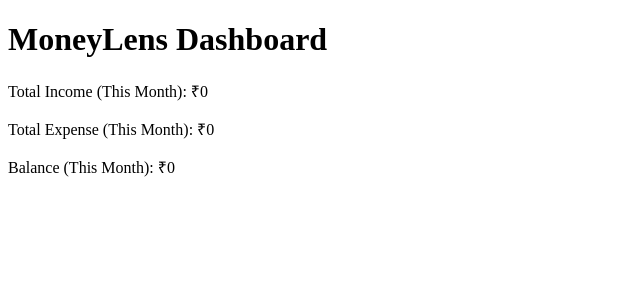
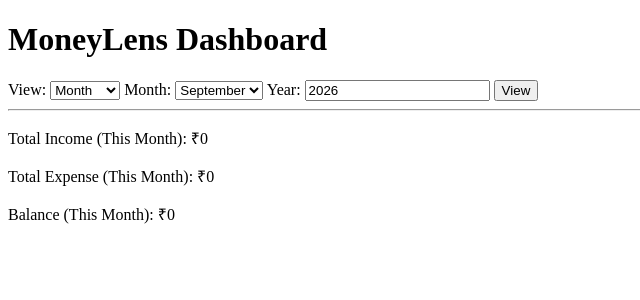
Before and after one commit to paulmeghna/MoneyLens, a Flask app: page /dashboard in a window 1280 px wide. Shown: the top 300 px of the page, without its empty margins (0-640 px from the left). Run offline with Flask 3, Linux system fonts and the light colour scheme; the visitor is signed in with stand-in values (Sample User, id 1); data that the repository does not hold is empty.

Commit message:
Improve dashboard period filtering

```diff
--- a/app.py
+++ b/app.py
@@ -125,35 +125,74 @@ def home():
 @app.route("/dashboard")
 @login_required
 def dashboard():
-    # Calculate total income for the current month and year.
-    total_income = db.session.query(
+    view = request.args.get("view", "month")
+    month = request.args.get("month", datetime.now().month, type=int)
+    year = request.args.get("year", datetime.now().year, type=int)
+
+    if view == "month" and (month < 1 or month > 12):
+        return "Month must be between 1 and 12."
+
+    if year < 2020:
+        return "Year must be 2020 or later."
+
+    # Start building the query for the logged-in user.
+    income_query = Transaction.query.filter(
+        Transaction.user_id == current_user.id,
+        Transaction.type == "income"
+    )
+
+    expense_query = Transaction.query.filter(
+        Transaction.user_id == current_user.id,
+        Transaction.type == "expense"
+    )
+
+    # Month view: filter by both selected month and selected year.
+    if view == "month":
+        income_query = income_query.filter(
+            extract("month", Transaction.date) == month,
+            extract("year", Transaction.date) == year
+        )
+
+        expense_query = expense_query.filter(
+            extract("month", Transaction.date) == month,
+            extract("year", Transaction.date) == year
+        )
+
+    # Year view: filter by selected year only.
+    elif view == "year":
+        income_query = income_query.filter(
+            extract("year", Transaction.date) == year
+        )
+
+        expense_query = expense_query.filter(
+            extract("year", Transaction.date) == year
+        )
+
+    # All Time view: no date filter is applied.
+    elif view == "all":
+        pass
+
+    else:
+        return "Invalid dashboard view."
+
+    total_income = income_query.with_entities(
         func.sum(Transaction.amount)
-    ).filter(
-        Transaction.user_id == current_user.id,
-        Transaction.type == "income",
-        extract("month", Transaction.date) == datetime.now().month,
-        extract("year", Transaction.date) == datetime.now().year
     ).scalar() or 0
 
-    # Calculate total expense for the current month and year.
-    total_expense = db.session.query(
+    total_expense = expense_query.with_entities(
         func.sum(Transaction.amount)
-    ).filter(
-        Transaction.user_id == current_user.id,
-        Transaction.type == "expense",
-        extract("month", Transaction.date) == datetime.now().month,
-        extract("year", Transaction.date) == datetime.now().year
     ).scalar() or 0
 
-    # Calculate the current month's balance.
     balance = total_income - total_expense
 
-    # Display the dashboard using the HTML template.
     return render_template(
         "dashboard.html",
         total_income=total_income,
         total_expense=total_expense,
-        balance=balance
+        balance=balance,
+        view=view,
+        month=month,
+        year=year
     )
 
 
--- a/templates/dashboard.html
+++ b/templates/dashboard.html
@@ -5,13 +5,94 @@
     <meta name="viewport" content="width=device-width, initial-scale=1.0">
     <title>MoneyLens Dashboard</title>
 </head>
+
 <body>
 
     <h1>MoneyLens Dashboard</h1>
 
-    <p>Total Income (This Month): ₹{{ total_income }}</p>
-    <p>Total Expense (This Month): ₹{{ total_expense }}</p>
-    <p>Balance (This Month): ₹{{ balance }}</p>
+    <!-- Dashboard period selector -->
+    <form method="GET" action="/dashboard">
+
+        <!-- Select dashboard view -->
+        <label for="view">View:</label>
+        <select name="view" id="view">
+            <option value="month" {% if view == "month" %}selected{% endif %}>
+                Month
+            </option>
+
+            <option value="year" {% if view == "year" %}selected{% endif %}>
+                Year
+            </option>
+
+            <option value="all" {% if view == "all" %}selected{% endif %}>
+                All Time
+            </option>
+        </select>
+
+        <!-- Show month selector only for Month view -->
+        {% if view == "month" %}
+            <label for="month">Month:</label>
+            <select name="month" id="month">
+                <option value="1" {% if month == 1 %}selected{% endif %}>January</option>
+                <option value="2" {% if month == 2 %}selected{% endif %}>February</option>
+                <option value="3" {% if month == 3 %}selected{% endif %}>March</option>
+                <option value="4" {% if month == 4 %}selected{% endif %}>April</option>
+                <option value="5" {% if month == 5 %}selected{% endif %}>May</option>
+                <option value="6" {% if month == 6 %}selected{% endif %}>June</option>
+                <option value="7" {% if month == 7 %}selected{% endif %}>July</option>
+                <option value="8" {% if month == 8 %}selected{% endif %}>August</option>
+                <option value="9" {% if month == 9 %}selected{% endif %}>September</option>
+                <option value="10" {% if month == 10 %}selected{% endif %}>October</option>
+                <option value="11" {% if month == 11 %}selected{% endif %}>November</option>
+                <option value="12" {% if month == 12 %}selected{% endif %}>December</option>
+            </select>
+        {% endif %}
+
+        <!-- Show year selector for Month and Year views -->
+        {% if view != "all" %}
+            <label for="year">Year:</label>
+            <input
+                type="number"
+                name="year"
+                id="year"
+                value="{{ year }}"
+                min="2020"
+            >
+        {% endif %}
+
+        <button type="submit">View</button>
+
+    </form>
+
+    <hr>
+
+    <!-- Dashboard results -->
+    {% if view == "month" %}
+
+        <p>Total Income (This Month): ₹{{ total_income }}</p>
+        <p>Total Expense (This Month): ₹{{ total_expense }}</p>
+        <p>Balance (This Month): ₹{{ balance }}</p>
+
+    {% elif view == "year" %}
+
+        <p>Total Income (This Year): ₹{{ total_income }}</p>
+        <p>Total Expense (This Year): ₹{{ total_expense }}</p>
+        <p>Balance (This Year): ₹{{ balance }}</p>
+
+    {% else %}
+
+        <p>Total Income (All Time): ₹{{ total_income }}</p>
+        <p>Total Expense (All Time): ₹{{ total_expense }}</p>
+        <p>Balance (All Time): ₹{{ balance }}</p>
+
+    {% endif %}
+
+    <!-- Automatically submit the form when the dashboard view changes -->
+    <script>
+        document.getElementById("view").addEventListener("change", function () {
+            this.form.submit();
+        });
+    </script>
 
 </body>
 </html>
```
